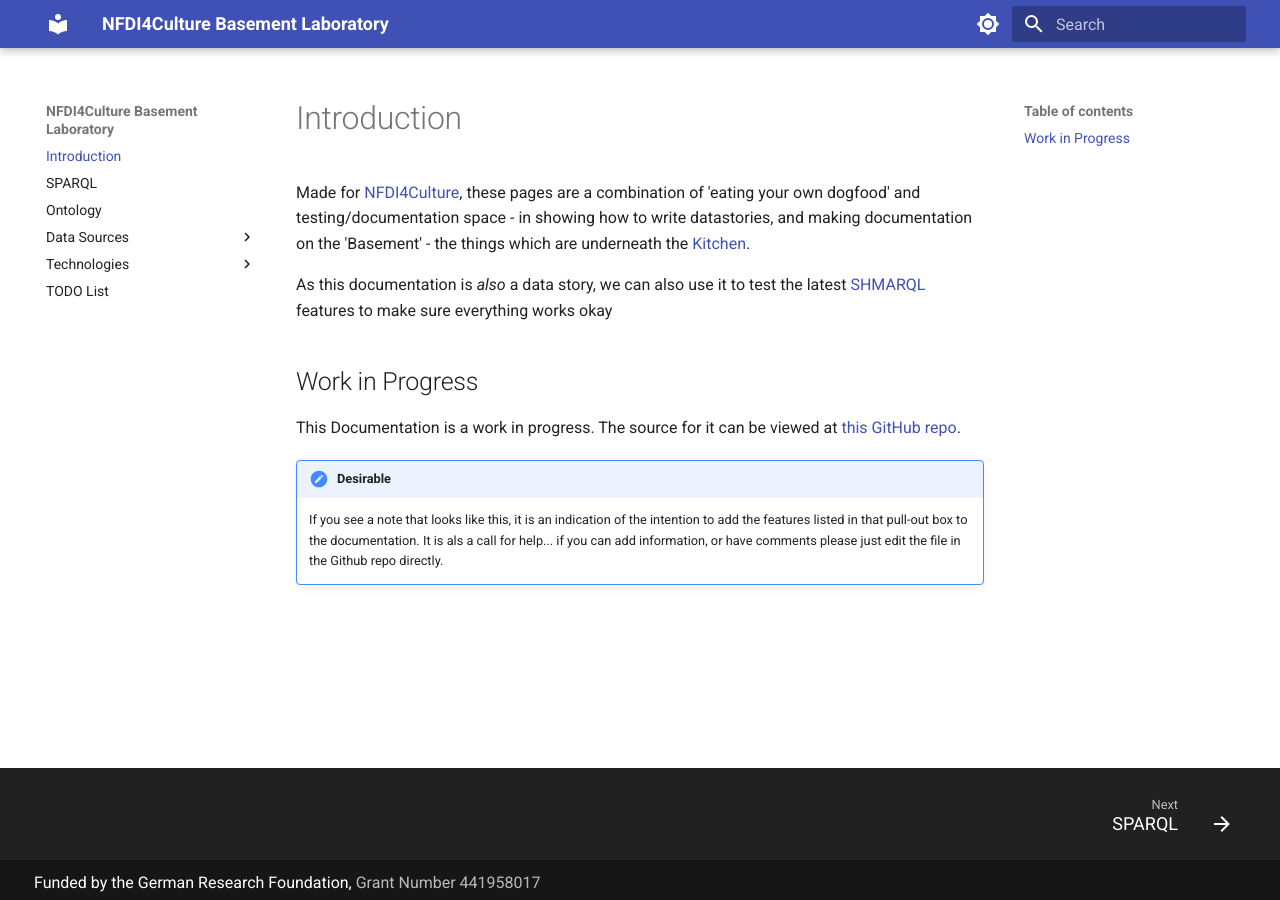
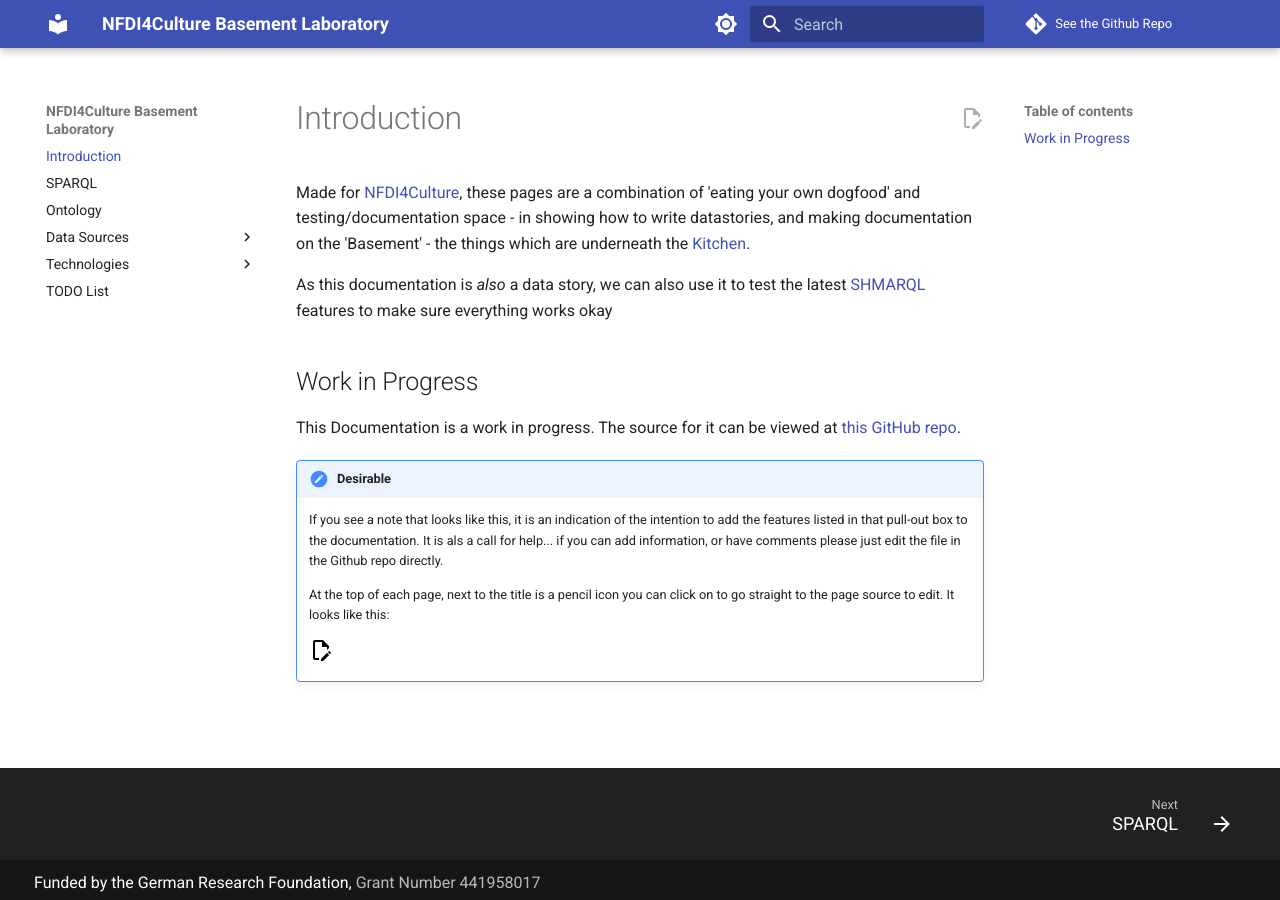
Before and after one commit to ISE-FIZKarlsruhe/nfdi4culture_basement, an MkDocs documentation site: the page built from docs/index.md, in a window 1280 px wide. Built offline with MkDocs 1.6.1 and Material for MkDocs 9.7.7, drawn with Linux system fonts in a browser that asks for light colours; nearby versions of some CDN libraries; library files that are not in the unit come from our copies; comment, search, counter and statistics services are not loaded.

Commit message:
Add edit icon end repo

```diff
--- a/docs/index.md
+++ b/docs/index.md
@@ -11,3 +11,7 @@ This Documentation is a work in progress. The source for it can be viewed at [th
 !!! Desirable
 
     If you see a note that looks like this, it is an indication of the intention to add the features listed in that pull-out box to the documentation. It is als a call for help... if you can add information, or have comments please just edit the file in the Github repo directly.
+
+    At the top of each page, next to the title is a pencil icon you can click on to go straight to the page source to edit. It looks like this:
+
+    <svg xmlns="http://www.w3.org/2000/svg" viewBox="0 0 24 24" width="24" height="24"><path d="M10 20H6V4h7v5h5v3.1l2-2V8l-6-6H6c-1.1 0-2 .9-2 2v16c0 1.1.9 2 2 2h4zm10.2-7c.1 0 .3.1.4.2l1.3 1.3c.2.2.2.6 0 .8l-1 1-2.1-2.1 1-1c.1-.1.2-.2.4-.2m0 3.9L14.1 23H12v-2.1l6.1-6.1z"></path></svg>
--- a/mkdocs.yml
+++ b/mkdocs.yml
@@ -1,5 +1,9 @@
 site_name: NFDI4Culture Basement Laboratory
 site_description: A datastory on what lies underneath the Kitchen
+repo_url: https://github.com/ISE-FIZKarlsruhe/nfdi4culture_basement
+repo_name: See the Github Repo
+edit_uri: edit/main/docs/
+
 nav:
   - Introduction: "index.md"
   - SPARQL: "sparql.md"
@@ -23,6 +27,7 @@ theme:
     primary: teal
     accent: pink
   features:
+    - content.action.edit
     - content.code.copy
     - navigation.instant
     - navigation.instant.progress
```
